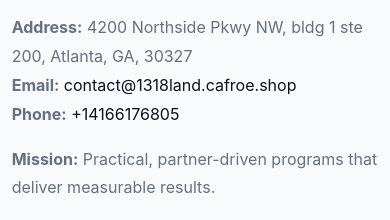
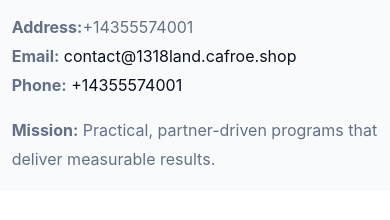
Before and after one commit to thuanbg111/1318-land-trust-inc-9320, a plain HTML site: page about.html in a window 390 px wide. Shown: the part 1201-1421 px from the top of the page. After the commit the page ends 1392 px from the top, so only its background shows below. Drawn offline with Linux system fonts and the light colour scheme.

Commit message:
Update phone number to +14355574001 (auto script)

```diff
--- a/about.html
+++ b/about.html
@@ -32,7 +32,7 @@
   <div class="footer">
     <div class="cc576ac56db">
       <div class="fcol"><img src="images/logo.png" style="width:140px;margin-bottom:.4rem" alt=""><div class="small">© <span id="year"></span> 1318 Land Trust, Inc.</div><div class="small">501(c)(3) • EIN 21099320</div></div>
-      <div class="fcol"><div class="small"><strong>Address:</strong> 4200 Northside Pkwy NW, bldg 1 ste 200, Atlanta, GA, 30327</div><div class="small"><strong>Email:</strong> <a href="mailto:contact@1318land.cafroe.shop">contact@1318land.cafroe.shop</a></div><div class="small"><strong>Phone:</strong> <a href="tel:+14166176805">+14166176805</a></div></div>
+      <div class="fcol"><div class="small"><strong>Address:</strong>+14355574001</div><div class="small"><strong>Email:</strong> <a href="mailto:contact@1318land.cafroe.shop">contact@1318land.cafroe.shop</a></div><div class="small"><strong>Phone:</strong> <a href="tel:+14355574001">+14355574001</a></div></div>
       <div class="fcol"><div class="small"><strong>Mission:</strong> Practical, partner-driven programs that deliver measurable results.</div></div>
     </div>
   </div>
```
